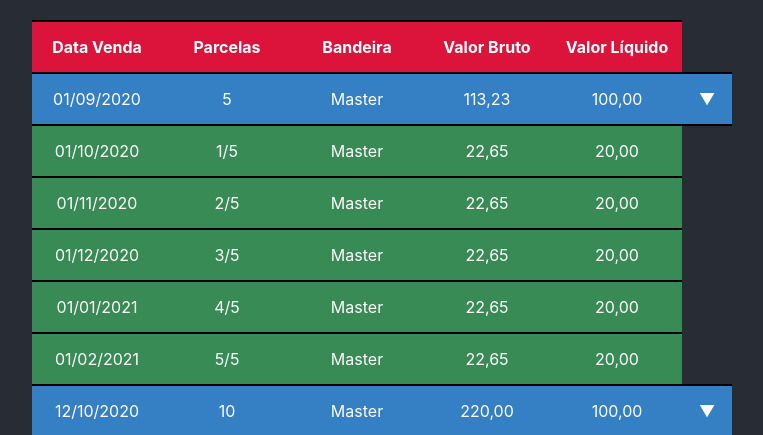
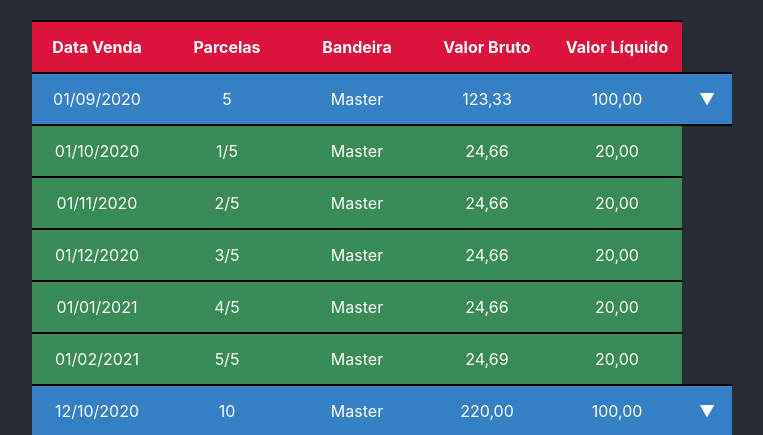
Before and after one commit to JonatasAlexandrao/tabela-vendas-cartoes, a React (Create React App) app: page / in a window 1280 px wide. Shown: the top 435 px of the page, without its empty margins (258-1021 px from the left). Built offline with nearby package versions, Linux system fonts and the light colour scheme.

Commit message:
resolvido valor da divisão de parcelas

```diff
--- a/src/App.js
+++ b/src/App.js
@@ -8,7 +8,7 @@ function App() {
   let key=0;
 
   const tabela = [
-    {DataVenda:'1/9/2020', Parcelas:'Crédito 5x', Bandeira:'Master', ValorBruto:'113,23', ValorLiquido:'100,00'},
+    {DataVenda:'1/9/2020', Parcelas:'Crédito 5x', Bandeira:'Master', ValorBruto:'123,33', ValorLiquido:'100,00'},
     {DataVenda:'12/10/2020', Parcelas:'Crédito 10x', Bandeira:'Master', ValorBruto:'220,00', ValorLiquido:'100,00', ParcBruta:'44,00', ParcLiquida:'40,00'},
     {DataVenda:'3/7/2020', Parcelas:'Crédito 1x', Bandeira:'Master', ValorBruto:'330,00', ValorLiquido:'100,00', ParcBruta:'44,00', ParcLiquida:'40,00'},
     {DataVenda:'4/7/2020', Parcelas:'Crédito 3x', Bandeira:'Master', ValorBruto:'440,44', ValorLiquido:'100,00', ParcBruta:'44,00', ParcLiquida:'40,00'}
--- a/src/components/TabelaParcelas/index.js
+++ b/src/components/TabelaParcelas/index.js
@@ -17,8 +17,8 @@ const TabelaParcelas = ({novaLinha, parcelas, addClass}) => {
                 numParcelas={parcAtual(i, parcelas)}
                 key={i}
                 bandeira={novaLinha.Bandeira}
-                parcBruto={parcBruto(novaLinha.ValorBruto, parcelas)}
-                parcLiquido={parcLiquido(novaLinha.ValorLiquido, parcelas)}
+                parcBruto={parcBrutoLiquido(novaLinha.ValorBruto, parcelas, i)}
+                parcLiquido={parcBrutoLiquido(novaLinha.ValorLiquido, parcelas, i)}
                 addClass={addClass}
             />
 
@@ -51,22 +51,43 @@ const parcAtual = (Atual, parcelas) => {
     return `${Atual}/${parcelas}`;
 }
 
-const parcBruto = (valorBrutoTotal, parc) => {
+const parcBrutoLiquido = (valorBrutoTotal, parc, i) => {
     const valor = valorBrutoTotal.replace(",", ".");
 
-    const valorParc = valor / parc;
-    const valorParcArredondado = valorParc.toFixed(2);
+    let valorParc = valor / parc;
+    valorParc = converteParaReal(valorParc)
 
-    return valorParcArredondado.replace('.', ',');
+    if(i === parseInt(parc)){
+        return ultimaParc(valorParc[1], parc, valorParc[0])[0];
+    }
+    else{
+        return valorParc[0];
+    }
 }
 
-const parcLiquido = (valorLiquidoTotal, parc) => {
-    const valor = valorLiquidoTotal.replace(",", ".");
+const ultimaParc = (resto, parc, valorParc) => {
+    const restoFormatado = parseFloat('0.00' + resto);
+    const parcFormatada =  parseFloat(valorParc.replace(",", "."));
+    const parcFinal = ((restoFormatado*parc) + parcFormatada).toString();
 
-    const valorParc = valor / parc;
-    const valorParcArredondado = valorParc.toFixed(2);
+    return converteParaReal(parcFinal)
+}
 
-    return valorParcArredondado.replace('.', ',');
+const converteParaReal = (valor) => {
+    const splitParc = valor.toString().split('.');
+    let resto
+    let fracao
+    if(splitParc[1]){
+        fracao = splitParc[1].substr(0,2)
+        resto = splitParc[1].substr(2)
+    }
+    else {
+        fracao = '00'
+    }
+
+    valor = splitParc[0] + ',' + fracao
+
+    return [valor, resto]
 }
 
 export default TabelaParcelas;
```
Also changed, not shown: src/objects/RowParcelas/styles.css (line endings or trailing spaces).
